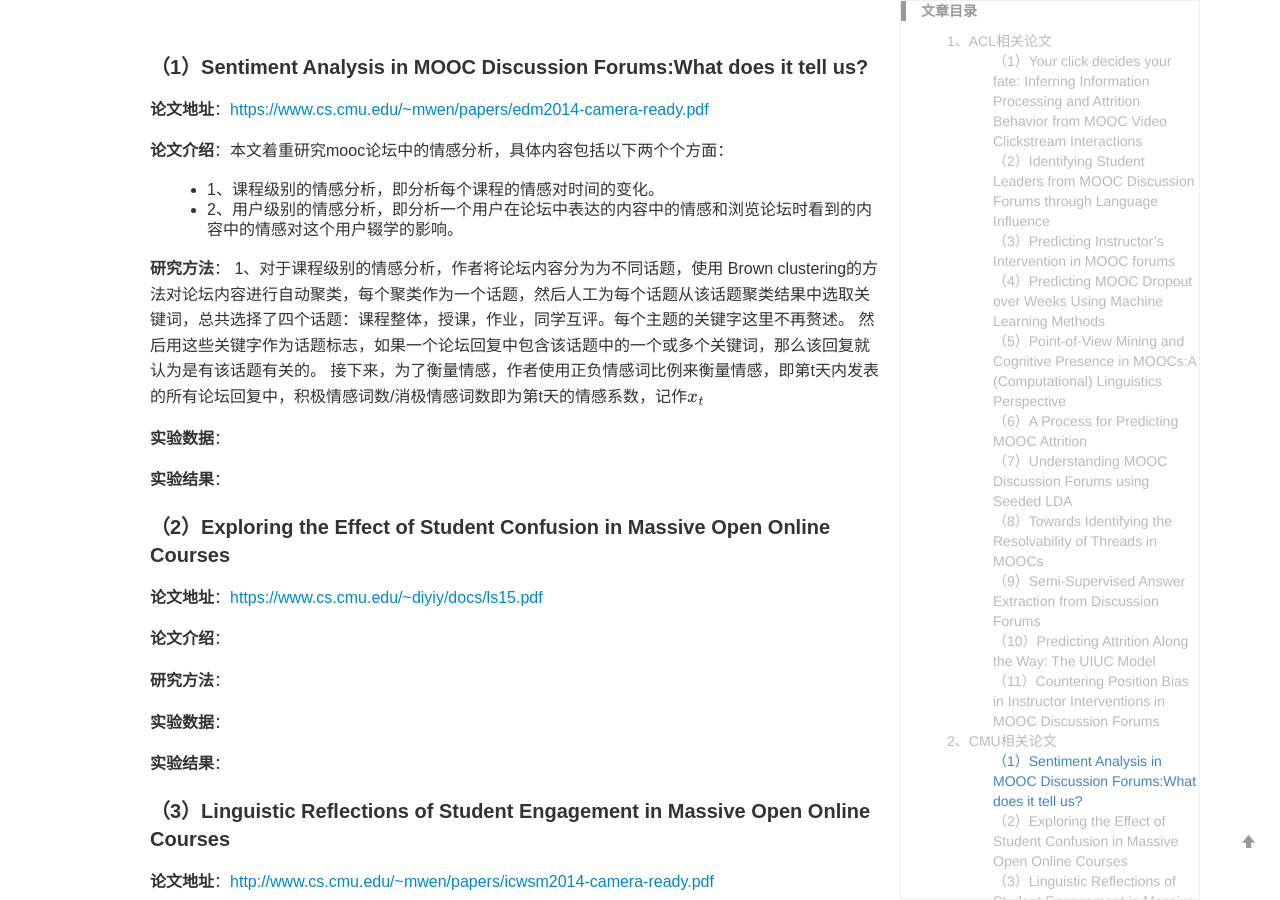
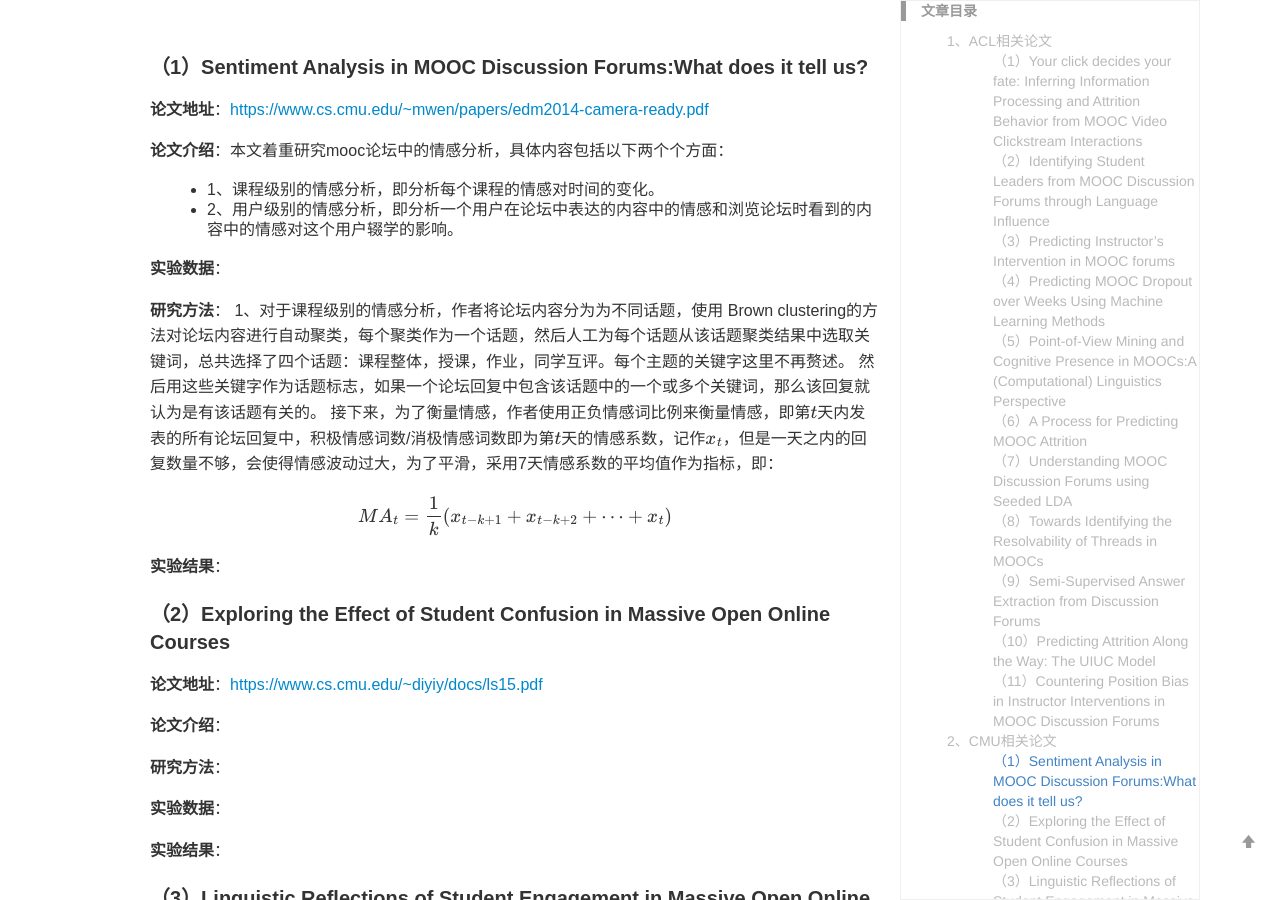
Before and after one commit to yuanmingchen/yuanmingchen.github.io, a Jekyll site: the page built from _posts/2019-04-19-online course nlp paper survey 2.md, in a window 1280 px wide and 900 px high, scrolled down 3072 px. Built offline with Jekyll 4.4.1, drawn with Linux system fonts in a browser that asks for light colours; formulas are drawn with MathJax 3; comment, search, counter and statistics services are not loaded.

Commit message:
Updates _posts/2019-04-19-online course nlp paper survey 2.md
Auto commit by GitBook Editor

```diff
--- a/_posts/2019-04-19-online course nlp paper survey 2.md
+++ b/_posts/2019-04-19-online course nlp paper survey 2.md
@@ -101,12 +101,18 @@ Proceedings of the 5th Workshop on Natural Language Processing Techniques for Ed
 - 1、课程级别的情感分析，即分析每个课程的情感对时间的变化。
 - 2、用户级别的情感分析，即分析一个用户在论坛中表达的内容中的情感和浏览论坛时看到的内容中的情感对这个用户辍学的影响。
 
+**实验数据**：
+
+
+
 **研究方法**：
 1、对于课程级别的情感分析，作者将论坛内容分为为不同话题，使用 Brown clustering的方法对论坛内容进行自动聚类，每个聚类作为一个话题，然后人工为每个话题从该话题聚类结果中选取关键词，总共选择了四个话题：课程整体，授课，作业，同学互评。每个主题的关键字这里不再赘述。
 然后用这些关键字作为话题标志，如果一个论坛回复中包含该话题中的一个或多个关键词，那么该回复就认为是有该话题有关的。
-接下来，为了衡量情感，作者使用正负情感词比例来衡量情感，即第t天内发表的所有论坛回复中，积极情感词数/消极情感词数即为第t天的情感系数，记作$x_t$
+接下来，为了衡量情感，作者使用正负情感词比例来衡量情感，即第$t$天内发表的所有论坛回复中，积极情感词数/消极情感词数即为第$t$天的情感系数，记作$x_t$，但是一天之内的回复数量不够，会使得情感波动过大，为了平滑，采用7天情感系数的平均值作为指标，即：
 
-**实验数据**：
+$$MA_t=\frac{1}{k}(x_{t-k+1}+x_{t-k+2}+\cdots +x_t)$$
+
+
 
 **实验结果**：
 
```
